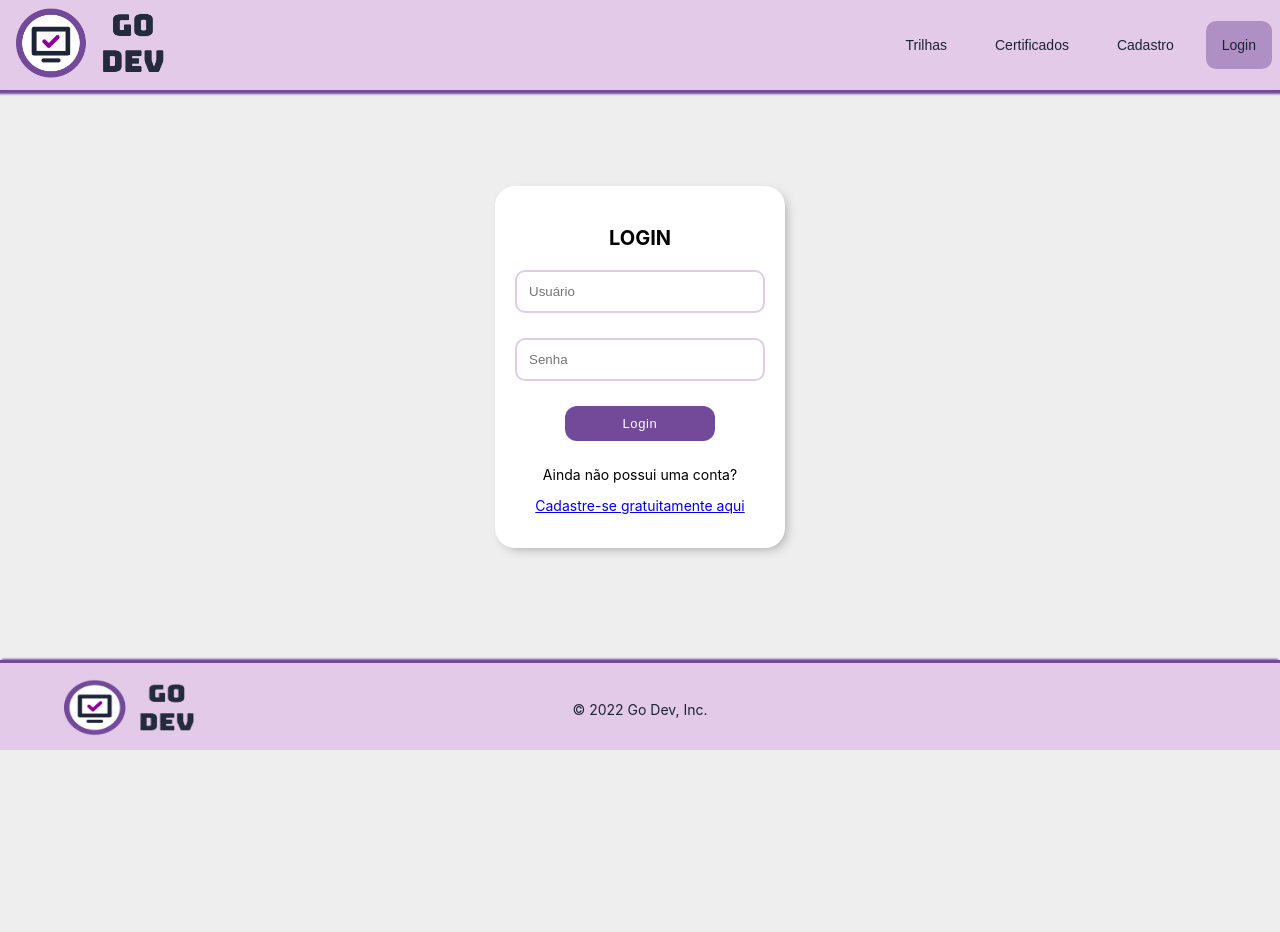
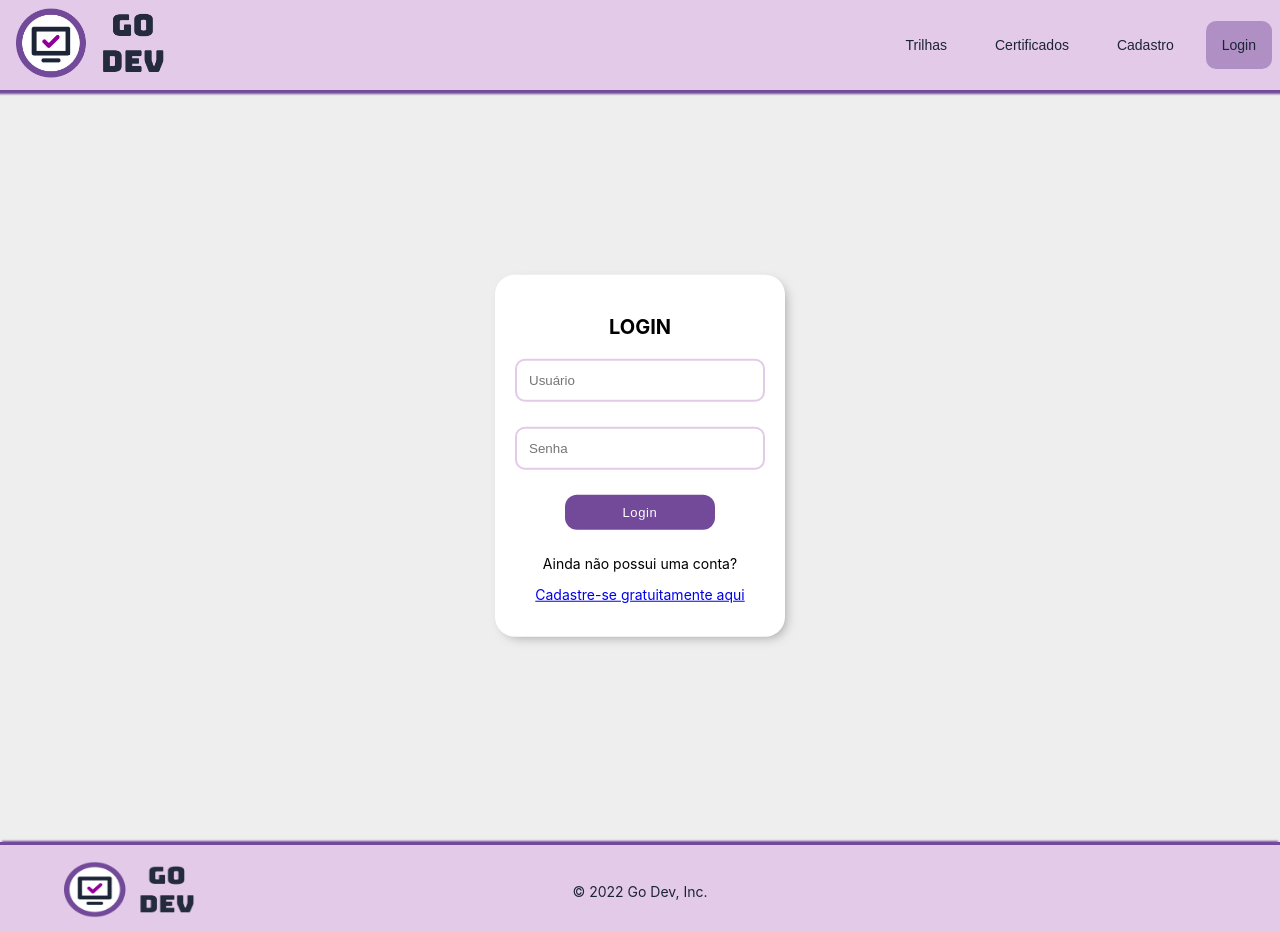
Before and after one commit to gabriela-ogoncalves/go-dev, a React (Create React App) app: page /login in a window 1280 px wide. Before the commit the page ends 800 px from the top, so only its background shows below. Built offline with nearby package versions, Linux system fonts and the light colour scheme; a web font is replaced by a local one.

Commit message:
position footer on bottom

```diff
--- a/src/App.js
+++ b/src/App.js
@@ -24,6 +24,7 @@ function App() {
   const [user, setUser] = useState(AuthService.getCurrentUser());
 
   return (
+    <div className='go-dev'>
       <Context.Provider value={[user, setUser]}>
         <NavBar />
         <div className='container'>
@@ -42,6 +43,7 @@ function App() {
         </div>
         <Footer />
       </Context.Provider>
+    </div>
   );
 }
 
--- a/src/App.scss
+++ b/src/App.scss
@@ -1,4 +1,14 @@
+.go-dev {
+  display: grid;
+  grid-template-rows: 90px 90% 90px;
+  grid-template-columns: 100%;
+  grid-template-areas: 'header' 'content' 'footer';
+  margin: 0 auto;
+  min-height: 100vh;
+}
+
 .container {
   margin: 1rem;
   text-align: center;
+  grid-area: content;
 }
--- a/src/components/Cadastro/styles.scss
+++ b/src/components/Cadastro/styles.scss
@@ -4,7 +4,8 @@
     width: 100%;
     margin: auto;
     padding: 3rem;
-    justify-content: space-around;
+    justify-content: center;
+    transform: translate(0, 7%);
 
     @media only screen and (max-width: 540px) {
         display: block;
--- a/src/components/Footer/styles.scss
+++ b/src/components/Footer/styles.scss
@@ -9,6 +9,7 @@
     justify-content: space-between;
     padding: 1rem 4rem 1rem;
     margin-top: 32px;
+    grid-area: footer;
 
     @media only screen and (max-width: 700px) {
         display: block;
--- a/src/components/Login/styles.scss
+++ b/src/components/Login/styles.scss
@@ -4,7 +4,8 @@
     width: 100%;
     margin: auto;
     padding: 5rem;
-    justify-content: space-around;
+    justify-content: center;
+    transform: translate(0, 17%);
 
     &__title {
         font-weight: 700;
--- a/src/components/NavBar/styles.scss
+++ b/src/components/NavBar/styles.scss
@@ -1,4 +1,5 @@
 .navigation {
+    grid-area: header;
     position: relative;
     display: flex;
     align-items: center;
@@ -119,7 +120,7 @@
 
     .navigation-menu.expanded ul {
       display: block;
-      z-index: 1;
+      z-index: 2;
       padding: 1rem;
     }
   }
```
Lines whose indentation alone changed are shown as unchanged.
